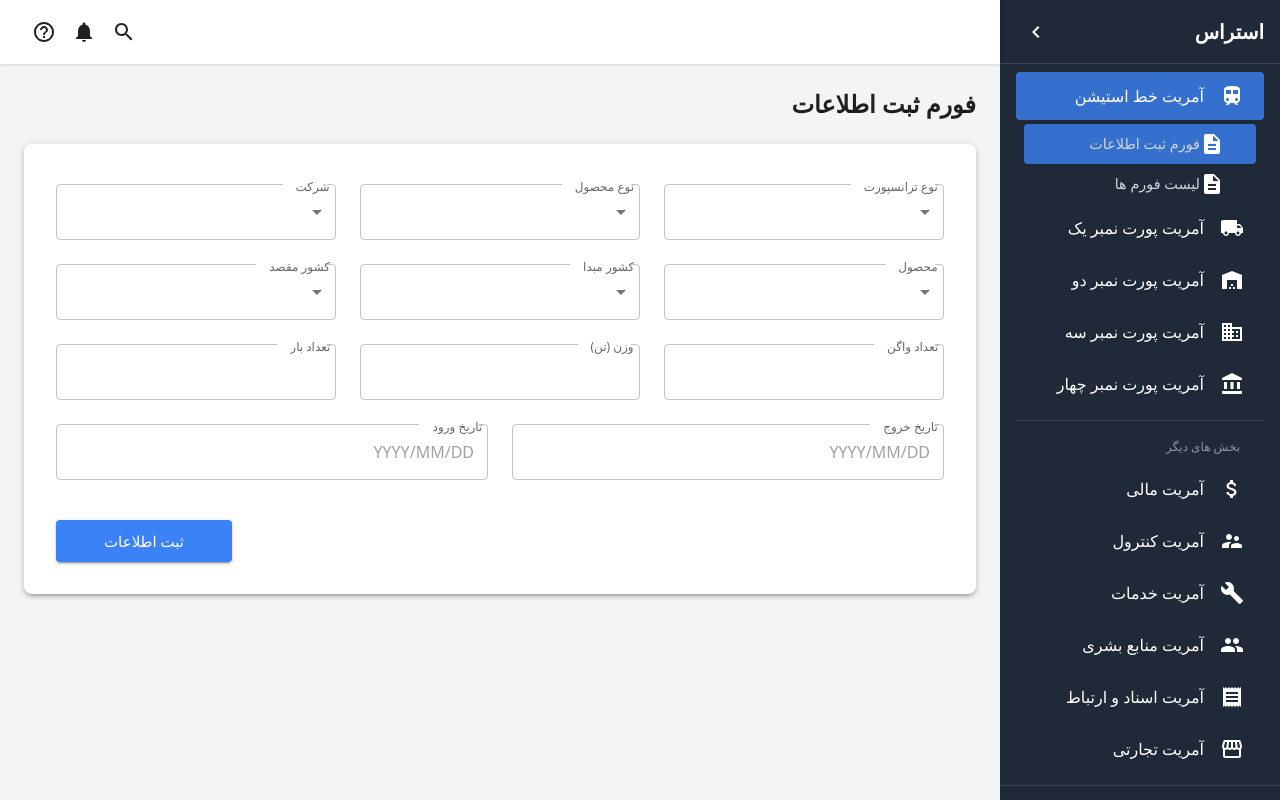
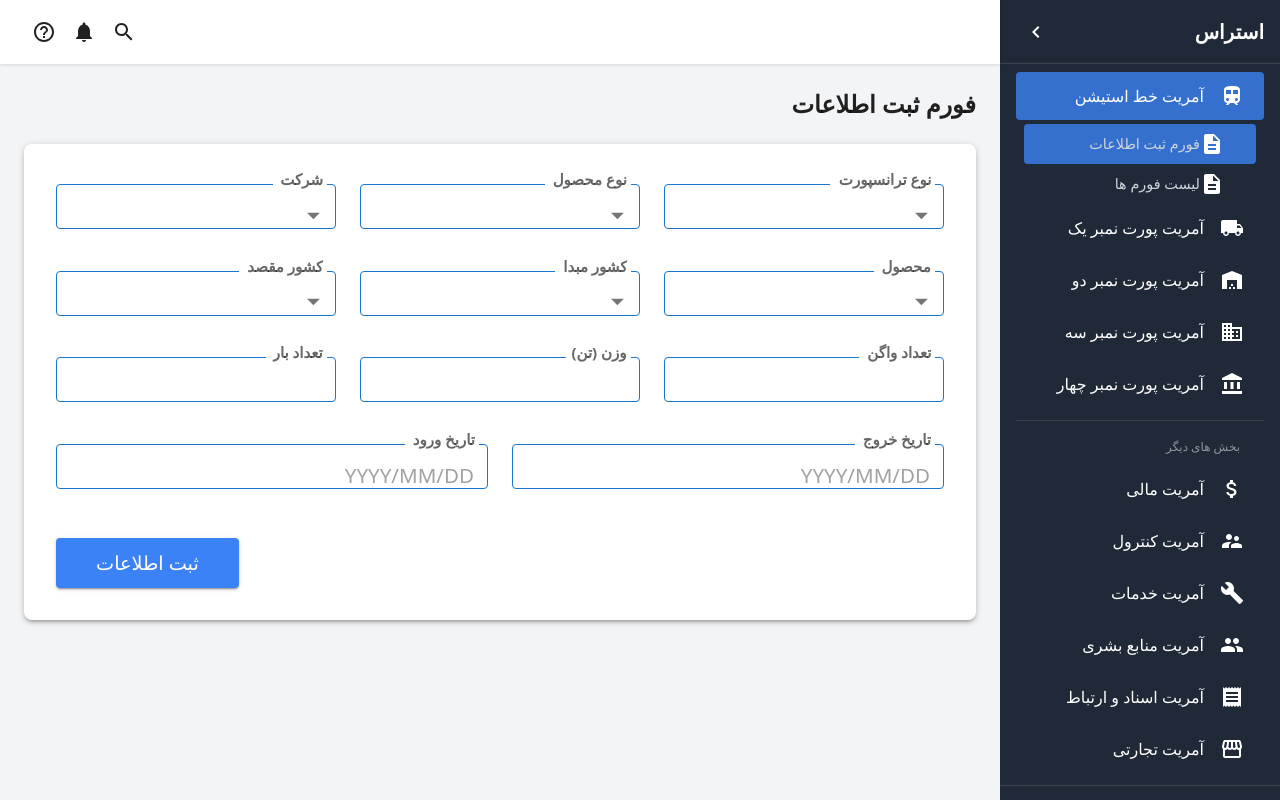
Before and after one commit to Hushmand-Shahar-Information-Technology/astras-frontend, a Next.js app: page /TrainStation in a window 1280 px wide. Built offline with nearby package versions, Linux system fonts and the light colour scheme.

Commit message:
the trainstation form style change

```diff
--- /dev/null
+++ b/app/TrainStation/Form-list/page.tsx
@@ -0,0 +1 @@
+<h2>this si the from</h2>
--- a/app/TrainStation/page.tsx
+++ b/app/TrainStation/page.tsx
@@ -21,19 +21,26 @@ const theme = createTheme({
   direction: 'rtl',
   typography: {
     fontFamily: 'inherit',
+    fontSize: 18,
+
   },
   components: {
     MuiTextField: {
       styleOverrides: {
         root: {
           '& .MuiInputLabel-root': {
-            right: 20,
+            right: 27,
+            top: -9,
+            fontSize: 20,
+            fontWeight: 'bold',
             left: 'auto',
             transformOrigin: 'right',
           },
           '& .MuiOutlinedInput-root': {
             '& fieldset': {
               textAlign: 'right',
+               borderColor: '#1976d2',
+               height: 50,
             },
           },
         },
@@ -307,10 +314,10 @@ export default function TrainStation() {
                   variant="contained"
                   size="large"
                   sx={{
-                    mt: 2,
+                    mt: 1,
                     bgcolor: 'rgb(59 130 246)',
                     '&:hover': { bgcolor: 'rgb(29 78 216)' },
-                    px: 6,
+                    px: 5,
                   }}
                 >
                   ثبت اطلاعات
--- a/app/components/layout/sidebar.tsx
+++ b/app/components/layout/sidebar.tsx
@@ -290,6 +290,7 @@ export default function Sidebar() {
                 </ListItemButton>
 
                 <ListItemButton
+                onClick={() => router.push("/TrainStation/Form-list")}
                   sx={{
                     py: 1,
                     pl: 2,
```
